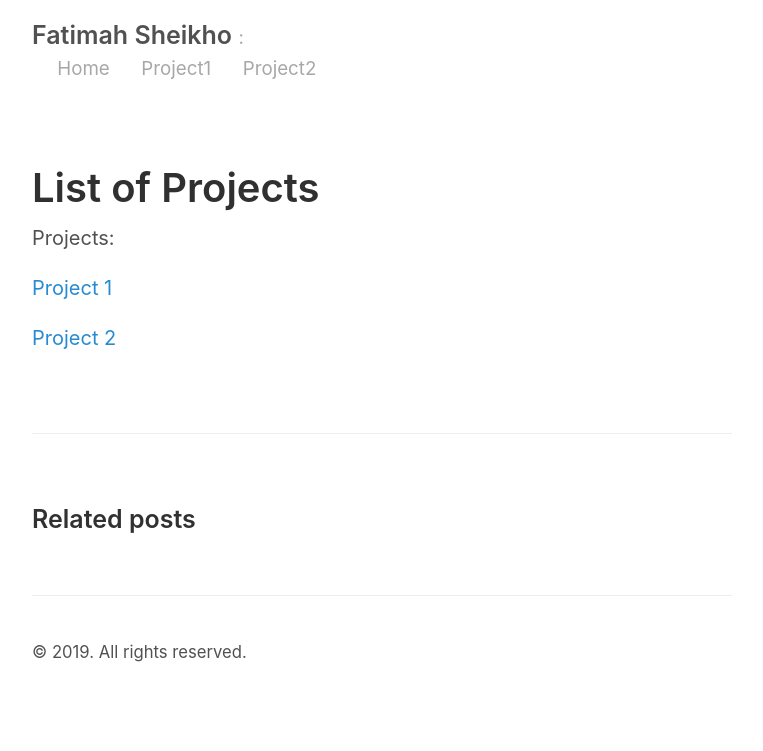
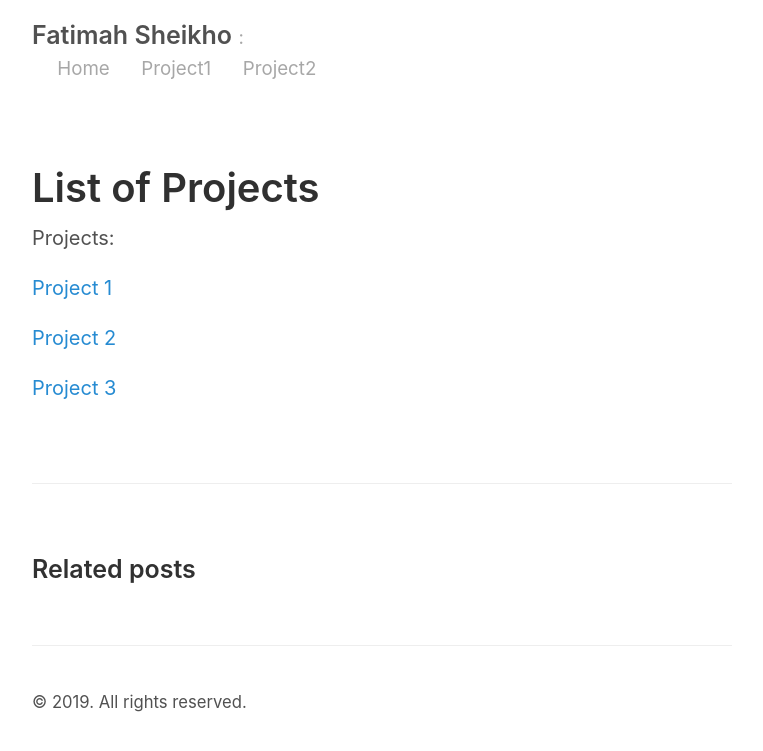
Before and after one commit to fatimahSheikho/fatimahSheikho.github.io, a Jekyll site: the page built from Projects.md, in a window 1280 px wide. Shown: the top 751 px of the page, without its empty margins (258-1021 px from the left). Built offline with Jekyll 4.4.1, drawn with Linux system fonts in a browser that asks for light colours.

Commit message:
Update Projects.md

```diff
--- a/Projects.md
+++ b/Projects.md
@@ -7,3 +7,5 @@ Projects:
  [Project 1](https://fatimahsheikho.github.io/Project1.md)
 
  [Project 2 ](https://fatimahsheikho.github.io/project2.md)
+
+ [Project 3 ](https://fatimahsheikho.github.io/Project3.md)
```
